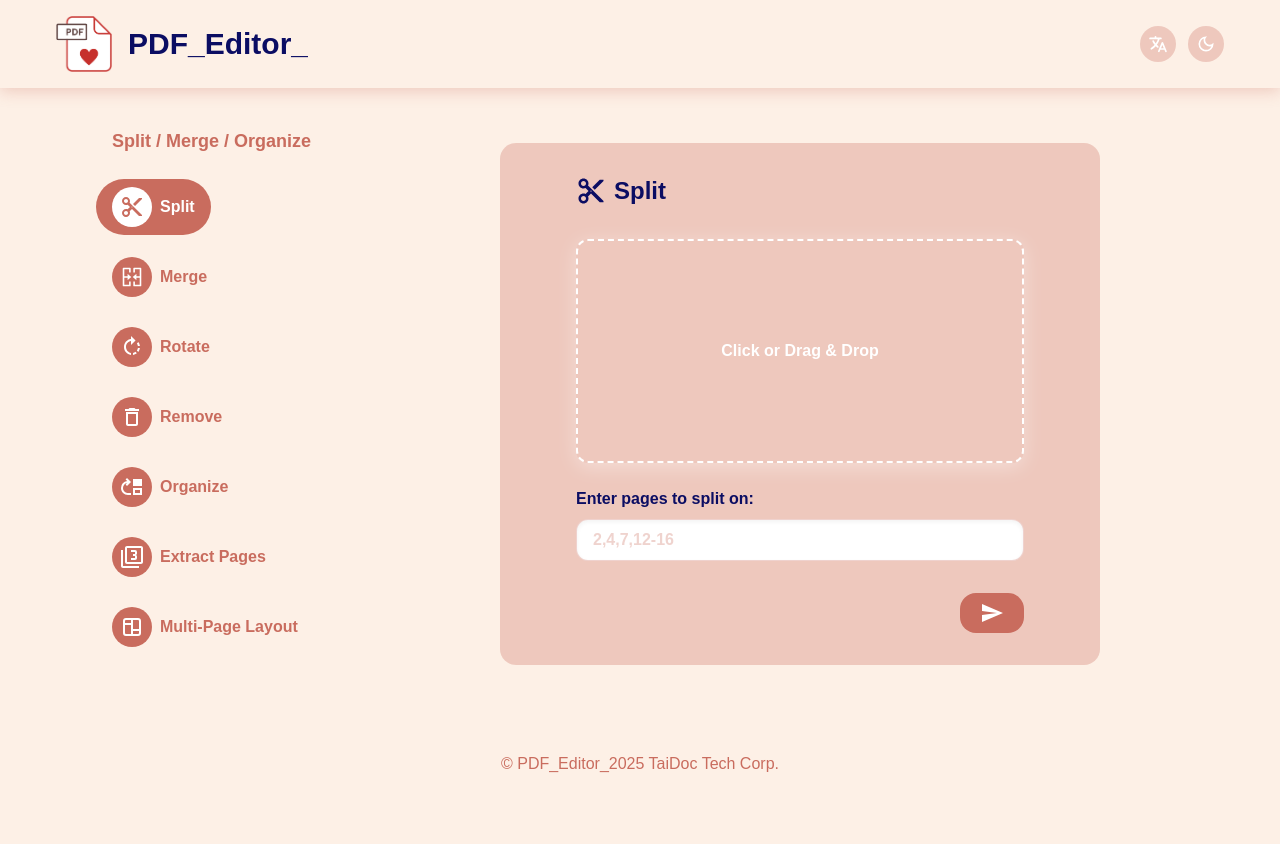
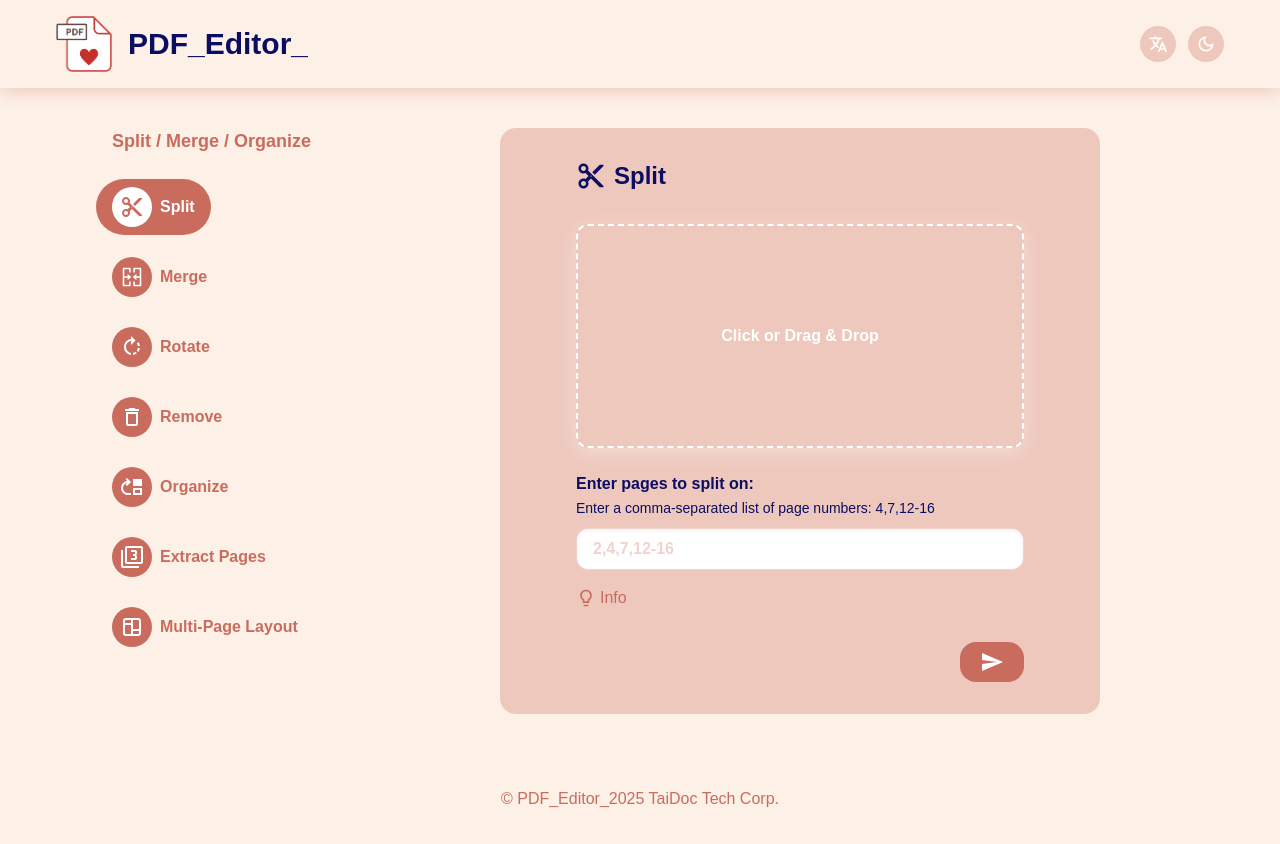
Before and after one commit to tli-gini/PDF_Editor_, a Next.js app: page /structure/split in a window 1280 px wide. Before the commit the page ends 809 px from the top, so only its background shows below. Built offline with nearby package versions, Linux system fonts and the light colour scheme; a web font is replaced by a local one.

Commit message:
component: info toggle

```diff
--- a/app/(tools)/structure/split/page.tsx
+++ b/app/(tools)/structure/split/page.tsx
@@ -5,6 +5,7 @@ import DropzoneCard from "@/components/DropzoneCard";
 import ToolTitle from "@/components/ToolTitle";
 import SendButton from "@/components/SendButton";
 import PageInput from "@/components/PageInput";
+import InfoToggle from "@/components/InfoToggle";
 import ToolPageWrapper from "@/components/ToolPageWrapper";
 import { MdContentCut } from "react-icons/md";
 import { useState } from "react";
@@ -56,6 +57,9 @@ export default function Split() {
       />
       <DropzoneCard onFilesUpload={setFiles} />
       <PageInput labelKey="split" value={pages} onChange={setPages} />
+      <InfoToggle title={t.misc.showInfo} hideTitle={t.misc.hideInfo}>
+        {t.tools.split.info}
+      </InfoToggle>
       <SendButton onClick={handleUpload} loading={loading} />
     </ToolPageWrapper>
   );
--- /dev/null
+++ b/components/InfoToggle.tsx
@@ -0,0 +1,42 @@
+"use client";
+import { ReactNode, useState } from "react";
+import { MdLightbulbOutline, MdKeyboardArrowUp } from "react-icons/md";
+
+type InfoToggleProps = {
+  title?: string;
+  hideTitle?: string;
+  children: ReactNode;
+};
+
+export default function InfoToggle({
+  title = "",
+  hideTitle = "",
+  children,
+}: InfoToggleProps) {
+  const [open, setOpen] = useState(false);
+
+  return (
+    <div className="w-full max-w-md text-left">
+      <button
+        className="flex items-center gap-1 mt-4 text-base font-normal text-primary dark:text-white hover:underline"
+        onClick={() => setOpen((prev) => !prev)}
+        aria-expanded={open}
+      >
+        {open ? (
+          <MdKeyboardArrowUp className="text-2xl" />
+        ) : (
+          <MdLightbulbOutline className="text-xl" />
+        )}
+        {open ? hideTitle : title}
+      </button>
+
+      <div
+        className={`overflow-hidden transition-all duration-300 ${
+          open ? "max-h-96 opacity-100 mt-3" : "max-h-0 opacity-0"
+        }`}
+      >
+        <div className="text-sm font-light whitespace-pre-line">{children}</div>
+      </div>
+    </div>
+  );
+}
--- a/locales/en.json
+++ b/locales/en.json
@@ -10,7 +10,8 @@
       "label": "Split",
       "description": "Split a PDF into multiple files.",
       "inputLabel": "Enter pages to split on:",
-      "inputHint": ""
+      "inputHint": "Enter a comma-separated list of page numbers: 4,7,12-16",
+      "info": "The numbers you select are the page number you wish to do a split on. \n\nAs such selecting 1,3,7-9 would split a 10 page document into 6 separate PDFs with: \n\nDocument #1: Page 1\nDocument #2: Page 2-3\nDocument #3: Page 4-7\nDocument #4: Page 8\nDocument #5: Page 9\nDocument #6: Page 10"
     },
     "merge": {
       "label": "Merge",
@@ -122,5 +123,9 @@
     "missingFile": "Please upload a file.",
     "missingPage": "Please specify pages.",
     "missingFileAndPage": "Please upload a file and specify pages."
+  },
+  "misc": {
+    "showInfo": "Info",
+    "hideInfo": "Hide Info"
   }
 }
--- a/locales/zh.json
+++ b/locales/zh.json
@@ -10,7 +10,8 @@
       "label": "分割",
       "description": "將 PDF 分割成多個檔案。",
       "inputLabel": "輸入要分割的頁面：",
-      "inputHint": ""
+      "inputHint": "",
+      "info": "輸入的數字為欲分割的頁碼。 \n\n輸入 1,3,7-9 會將 10 頁的檔案分割為 6 個新的 PDF，如下： \n\n檔案 #1: P. 1\n檔案 #2: P. 2-3\n檔案 #3: P. 4-7\n檔案 #4: P. 8\n檔案 #5: P. 9\n檔案 #6: P. 10"
     },
     "merge": {
       "label": "合併",
@@ -122,5 +123,9 @@
     "missingFile": "請選擇檔案。",
     "missingPage": "請輸入指定頁面。",
     "missingFileAndPage": "請選擇檔案並輸入指定頁面。"
+  },
+  "misc": {
+    "showInfo": "提示",
+    "hideInfo": "關閉提示"
   }
 }
```
